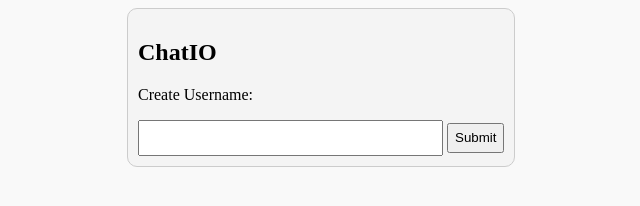
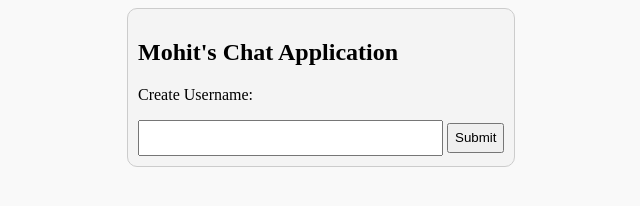
Before and after one commit to mohit114/chatapp, a website: page index.html in a window 1280 px wide. Shown: the whole page, without its empty margins (183-823 px from the left). Drawn offline with nearby package versions, Linux system fonts and the light colour scheme; no server answers.

Commit message:
title changed

```diff
--- a/index.html
+++ b/index.html
@@ -1,7 +1,7 @@
 <!DOCTYPE html>
 <html>
   <head>
-      <title>CHAT IO</title>
+      <title>Mohit's Chat Application</title>
       <style>
         body{
           background:#f9f9f9;
@@ -49,7 +49,7 @@
   <body>
       <div id="container">
           <div id="namesWrapper">
-              <h2>ChatIO</h2>
+              <h2>Mohit's Chat Application</h2>
               <p>Create Username:</p>
               <div id="error"></div>
               <form id="usernameForm">
@@ -69,6 +69,7 @@
                     </form>
               </div>
               <div id="userWrapper">
+                    Online Users <br/>
                   <div id="users"></div>
               </div>
           </div>
```
Also changed, not shown: 1 other file.
